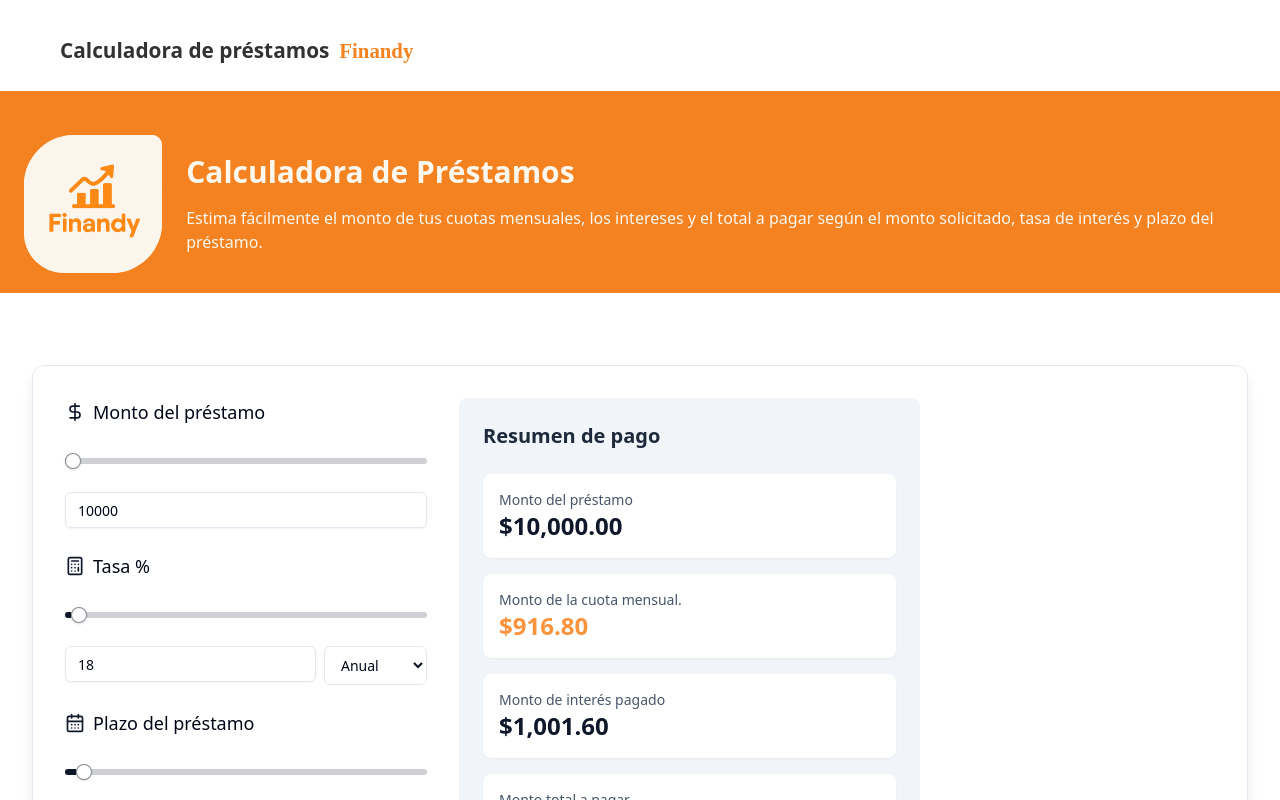
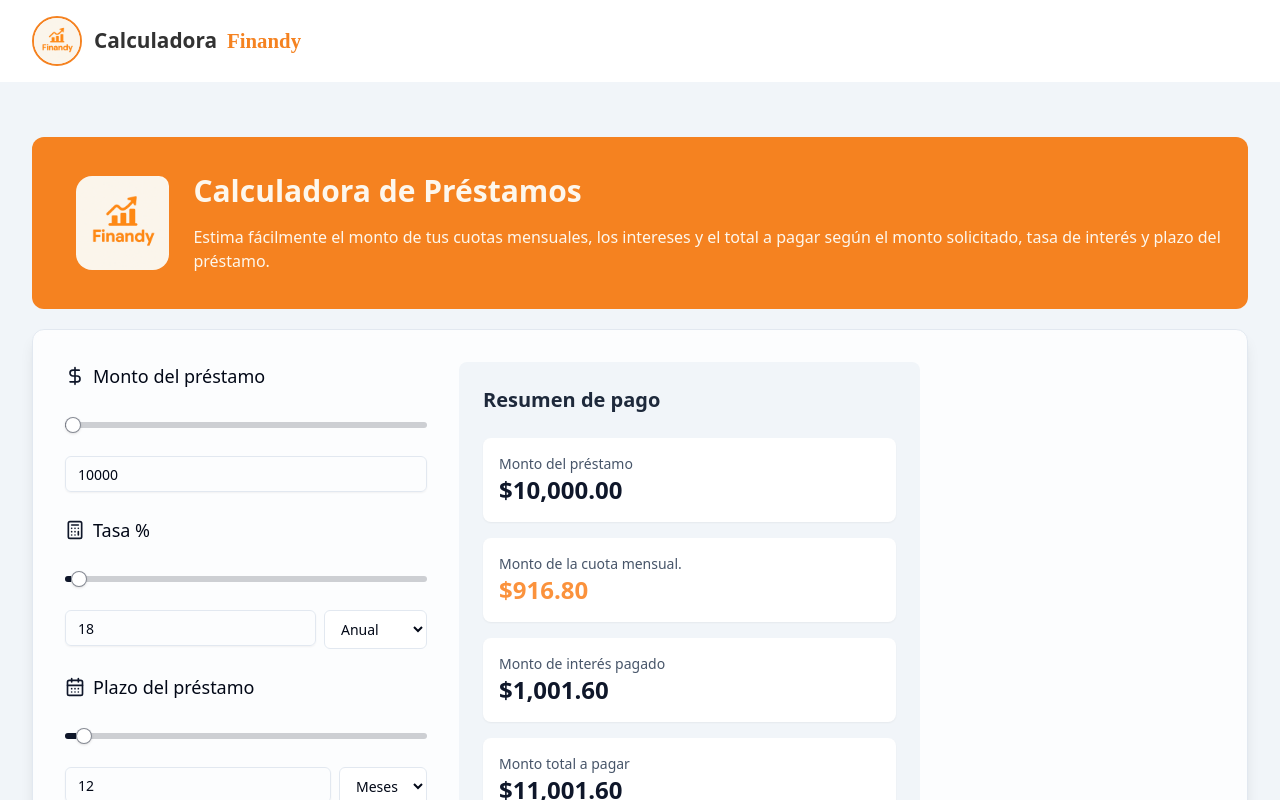
Before and after one commit to therodycc/loan-calculator, a Next.js app: page / in a window 1280 px wide. Shown: the top 800 px of the page. Built offline with nearby package versions, Linux system fonts and the light colour scheme.

Commit message:
header re-design

```diff
--- a/src/components/layout/header.tsx
+++ b/src/components/layout/header.tsx
@@ -3,12 +3,12 @@ import { Nav } from "./nav";
 
 export const Header = () => {
   return (
-    <div className="header-section pb-5 pt-5" id="header-section">
+    <div className="header-section mb-5" id="header-section">
       <Nav />
-      <div className="pt-[115px]"></div>
-      <div className="container m-auto flex items-center max-lg:flex-col max-lg:items-start">
+      <div className="pt-[105px]"></div>
+      <div className="container m-auto flex items-center max-lg:flex-col max-lg:items-start bg-[#f58220] p-5 rounded-xl">
         <div className="container-logo-img-fluid ml-6">
-          <Image src="/finandy.png" width={140} height={100} className="img-fluid" alt="" />
+          <Image src="/finandy.png" width={100} height={100} alt="" />
         </div>
         <div className="text-[#FDF7ED] pl-6 py-4">
           <h2 className="text-3xl font-bold">Calculadora de Préstamos</h2>
--- a/src/components/layout/nav.tsx
+++ b/src/components/layout/nav.tsx
@@ -2,6 +2,7 @@ import { navOptions } from "@/settings/nav-options";
 import { useCallback, useState } from "react";
 import { Link } from "react-scroll";
 import { MenuResponsive } from "./menu-responsive";
+import Image from "next/image";
 
 export const Nav = () => {
   const [isSticky] = useState(false);
@@ -21,14 +22,22 @@ export const Nav = () => {
 
   return (
     <nav className={`nav-menu ${isSticky || isMenuActive ? "sticky" : ""}`}>
-      <div className="logo-header">
+      <div className="nav-menu-content container">
+        <div className="logo-header  flex items-center">
+          <Image
+            src="/finandy.png"
+            width={50}
+            height={50}
+            className="img-fluid rounded-full mr-3 border-2 border-[#f58220]"
+            alt=""
+          />
           <div
             className="title-name"
             onClick={goHome}
             style={{ cursor: "pointer" }}
           >
             <h1>
-            Calculadora de préstamos
+              Calculadora
               <span>Finandy</span>
             </h1>
           </div>
@@ -56,6 +65,7 @@ export const Nav = () => {
         >
           <span></span>
         </a>
+      </div>
     </nav>
   );
 };
--- a/src/pages/index.tsx
+++ b/src/pages/index.tsx
@@ -97,9 +97,9 @@ const LoanCalculator = () => {
   }, []);
 
   return (
-    <>
-      <Header />
-      <div className="container mx-auto h-full bg-gradient-to-bs from-slate-50 to-slate-100 p-4 sm:p-6 md:p-8 mt-10">
+    <div className="bg-secondary">
+      <div className="container mx-auto h-full p-4 sm:p-6 md:p-8">
+        <Header />
         <div className="max-w-full mx-auto space-y-8">
           <Card className="p-6 sm:p-8 shadow-lg bg-white/80 backdrop-blur-sm">
             <div className="grid gap-8 lg:grid-cols-12">
@@ -248,7 +248,7 @@ const LoanCalculator = () => {
           </Card>
         </div>
       </div>
-    </>
+    </div>
   );
 };
 
--- a/src/settings/nav-options.ts
+++ b/src/settings/nav-options.ts
@@ -2,5 +2,4 @@ export const navOptions: {
   title: string;
   offset: number;
   to: string;
-}[] = [
-];
+}[] = [];
--- a/src/styles/header.css
+++ b/src/styles/header.css
@@ -2,7 +2,6 @@
     width: 100%;
     height: auto;
     position: relative;
-    background: #f58220;
 }
 
 
@@ -14,7 +13,7 @@
 }
 
 .container-logo-img-fluid img {
-    border-radius: 50px 10px 50px 40px;
+    border-radius: 1rem;
 }
 
 
--- a/src/styles/nav.css
+++ b/src/styles/nav.css
@@ -78,17 +78,21 @@
 
 .nav-menu {
     width: 100%;
-    display: flex;
-    justify-content: space-between;
-    align-items: center;
     position: fixed;
     top: 0;
     left: 0;
     z-index: 1000;
     transition: 0.6s;
-    padding: 35px 60px;
+    padding: 1rem 2rem;
     z-index: 90000;
     background: #ffffff;
+}
+
+.nav-menu-content {
+    display: flex;
+    justify-content: space-between;
+    align-items: center;
+    margin: auto;
 }
 
 
@@ -96,7 +100,6 @@
 .title-name h1 {
     font-size: 1.3rem;
     color: #323232;
-    margin-bottom: -10px;
     font-weight: 400;
     font-weight: bold;
 }
```
Lines whose indentation alone changed are shown as unchanged.
